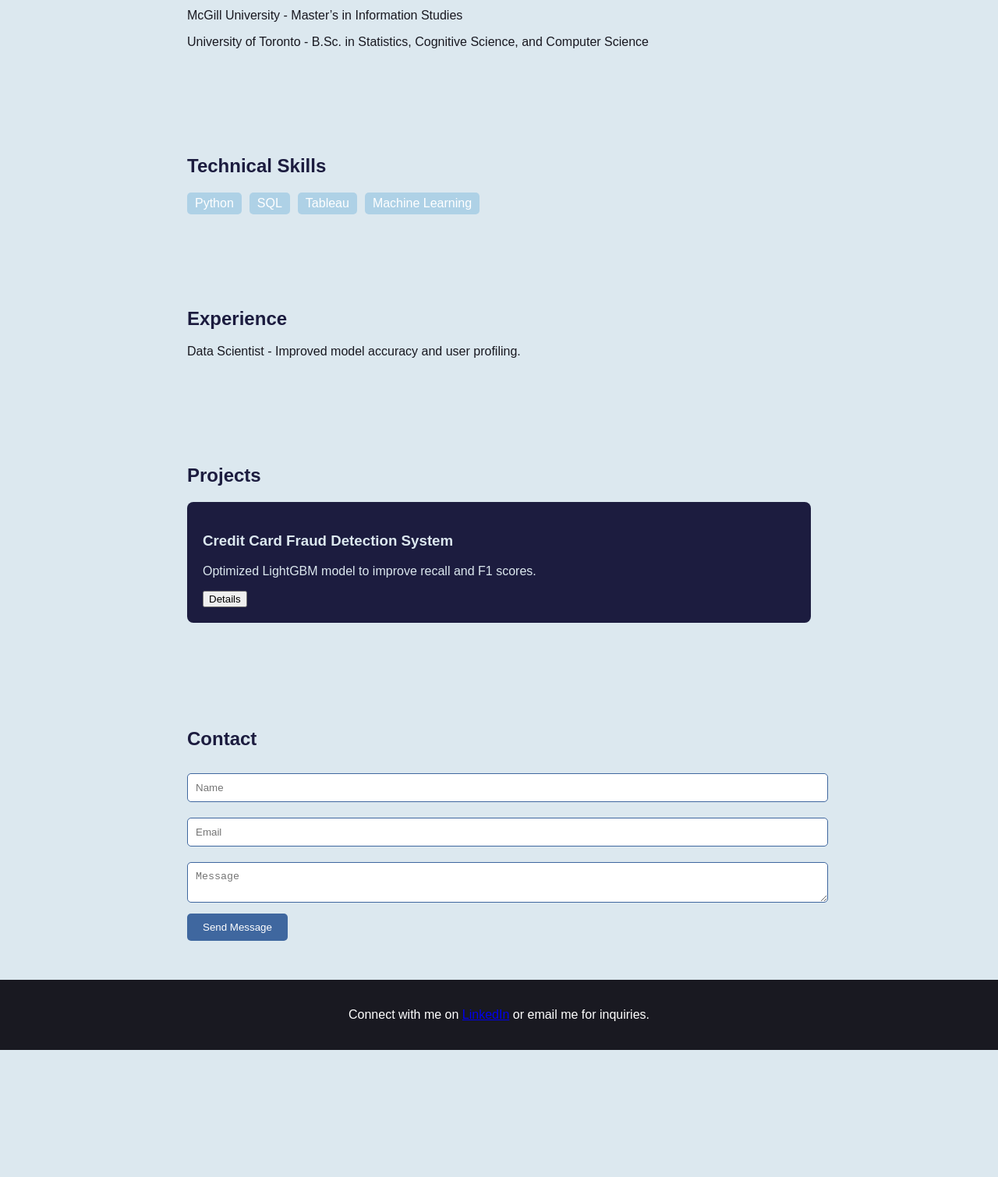
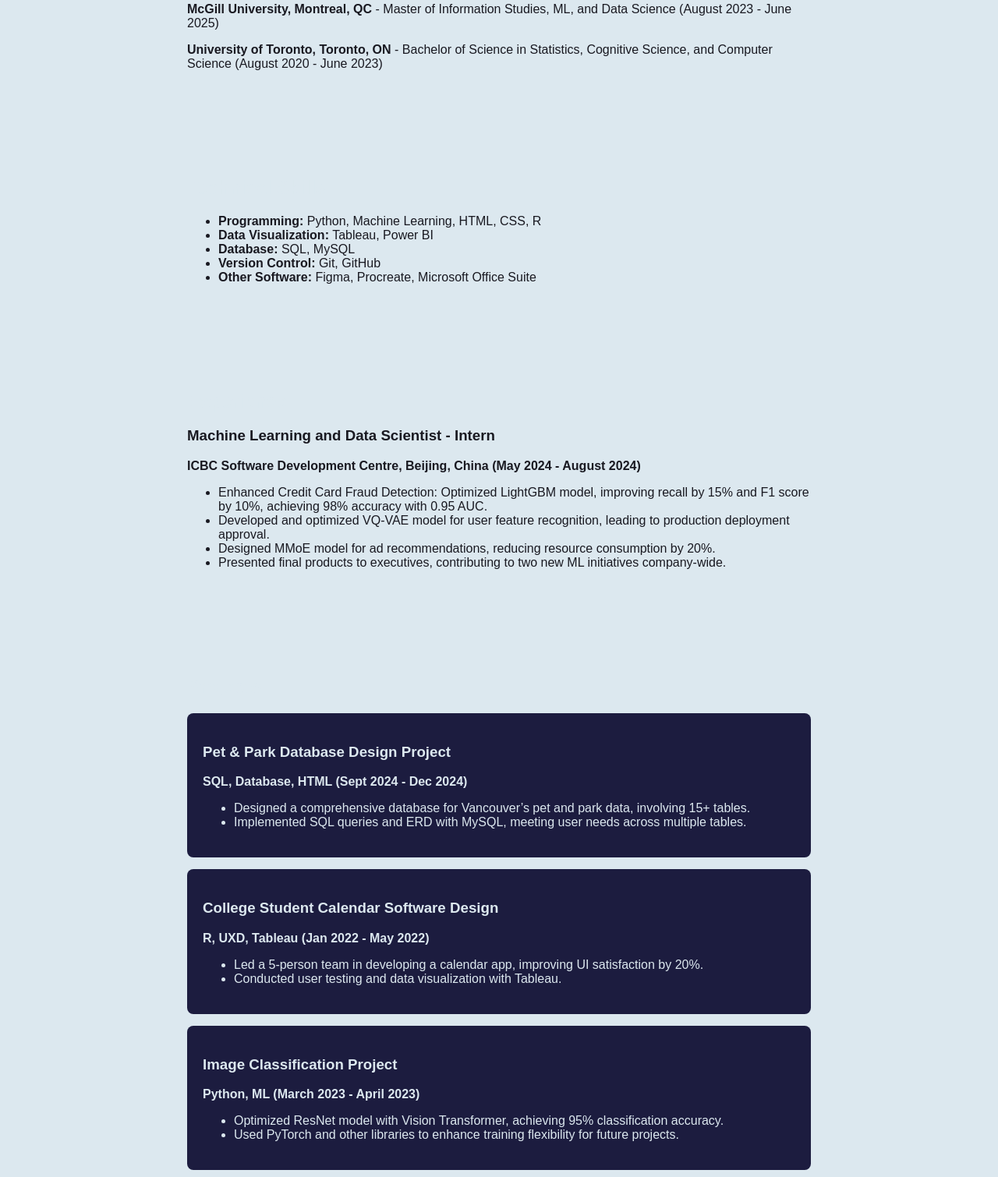
Before and after one commit to Ariel-Q/Ariel-Q.github.io, a plain HTML site: page personal_website.html in a window 1280 px wide. Shown: the part 450-1960 px from the top of the page at 78% size. Before the commit the page ends 1797 px from the top, so only its background shows below. Drawn offline with Linux system fonts and the light colour scheme; a web font is replaced by a local one.

Commit message:
fond changed

```diff
--- a/personal_website.html
+++ b/personal_website.html
@@ -5,7 +5,10 @@
   <meta name="viewport" content="width=device-width, initial-scale=1.0">
   <title>Ariel Xu - Data Scientist CV</title>
   <link rel="stylesheet" href="styles_2.css">
-  <link href="https://fonts.googleapis.com/css2?family=Monda&family=Martel+Sans&family=Biryani&display=swap" rel="stylesheet">
+  <link rel="preconnect" href="https://fonts.googleapis.com">
+  <link rel="preconnect" href="https://fonts.gstatic.com" crossorigin>
+  <link href="https://fonts.googleapis.com/css2?family=Edu+AU+VIC+WA+NT+Pre:wght@400..700&display=swap" rel="stylesheet">
+<!--  <link href="https://fonts.googleapis.com/css2?family=Monda&family=Martel+Sans&family=Biryani&display=swap" rel="stylesheet">-->
 </head>
 <body>
 
@@ -22,11 +25,9 @@
   <section id="home" class="section">
     <h1>Ariel Xu</h1>
     <p class="tagline">Data Scientist | Data Analyst | Turning Data into Insights</p>
-    <a href="https://www.linkedin.com/in/ariel-xu" target="_blank" class="linkedin-icon">LinkedIn</a>
-    <div class="timeline">
-      <!-- Add timeline dots with links -->
-      <span class="timeline-dot" onclick="scrollToSection('#education')">Education</span>
-      <span class="timeline-dot" onclick="scrollToSection('#experience')">Experience</span>
+    <a href="https://www.linkedin.com/in/qin-xu--ariel" target="_blank" class="linkedin-icon">LinkedIn</a>
+    <div class="contact-info">
+      <p>(437) 361-9206 | <a href="mailto:Ariel.xq2025@outlook.com">Ariel.xq2025@outlook.com</a> | Toronto, ON</p>
     </div>
   </section>
 </header>
@@ -34,38 +35,64 @@
 <!-- Education Section -->
 <section id="education" class="section">
   <h2>Education</h2>
-  <p>McGill University - Master’s in Information Studies</p>
-  <p>University of Toronto - B.Sc. in Statistics, Cognitive Science, and Computer Science</p>
+  <p><strong>McGill University, Montreal, QC</strong> - Master of Information Studies, ML, and Data Science (August 2023 - June 2025)</p>
+  <p><strong>University of Toronto, Toronto, ON</strong> - Bachelor of Science in Statistics, Cognitive Science, and Computer Science (August 2020 - June 2023)</p>
 </section>
 
 <!-- Technical Skills Section -->
 <section id="skills" class="section">
   <h2>Technical Skills</h2>
-  <div class="skills">
-    <div class="skill">Python</div>
-    <div class="skill">SQL</div>
-    <div class="skill">Tableau</div>
-    <div class="skill">Machine Learning</div>
-    <!-- Add other skills -->
-  </div>
+  <ul>
+    <li><strong>Programming:</strong> Python, Machine Learning, HTML, CSS, R</li>
+    <li><strong>Data Visualization:</strong> Tableau, Power BI</li>
+    <li><strong>Database:</strong> SQL, MySQL</li>
+    <li><strong>Version Control:</strong> Git, GitHub</li>
+    <li><strong>Other Software:</strong> Figma, Procreate, Microsoft Office Suite</li>
+  </ul>
 </section>
 
 <!-- Experience Section -->
 <section id="experience" class="section">
-  <h2>Experience</h2>
-  <p>Data Scientist - Improved model accuracy and user profiling.</p>
-  <!-- Add more experience details as per requirement -->
+  <h2 >Experience</h2>
+  <div class="job">
+    <h3>Machine Learning and Data Scientist - Intern</h3>
+    <p><strong>ICBC Software Development Centre, Beijing, China (May 2024 - August 2024)</strong></p>
+    <ul>
+      <li>Enhanced Credit Card Fraud Detection: Optimized LightGBM model, improving recall by 15% and F1 score by 10%, achieving 98% accuracy with 0.95 AUC.</li>
+      <li>Developed and optimized VQ-VAE model for user feature recognition, leading to production deployment approval.</li>
+      <li>Designed MMoE model for ad recommendations, reducing resource consumption by 20%.</li>
+      <li>Presented final products to executives, contributing to two new ML initiatives company-wide.</li>
+    </ul>
+  </div>
 </section>
 
 <!-- Projects Section -->
 <section id="projects" class="section">
   <h2>Projects</h2>
   <div class="project">
-    <h3>Credit Card Fraud Detection System</h3>
-    <p>Optimized LightGBM model to improve recall and F1 scores.</p>
-    <button onclick="showProjectDetails('fraud-detection')">Details</button>
+    <h3>Pet & Park Database Design Project</h3>
+    <p><strong>SQL, Database, HTML (Sept 2024 - Dec 2024)</strong></p>
+    <ul>
+      <li>Designed a comprehensive database for Vancouver’s pet and park data, involving 15+ tables.</li>
+      <li>Implemented SQL queries and ERD with MySQL, meeting user needs across multiple tables.</li>
+    </ul>
   </div>
-  <!-- Add more projects -->
+  <div class="project">
+    <h3>College Student Calendar Software Design</h3>
+    <p><strong>R, UXD, Tableau (Jan 2022 - May 2022)</strong></p>
+    <ul>
+      <li>Led a 5-person team in developing a calendar app, improving UI satisfaction by 20%.</li>
+      <li>Conducted user testing and data visualization with Tableau.</li>
+    </ul>
+  </div>
+  <div class="project">
+    <h3>Image Classification Project</h3>
+    <p><strong>Python, ML (March 2023 - April 2023)</strong></p>
+    <ul>
+      <li>Optimized ResNet model with Vision Transformer, achieving 95% classification accuracy.</li>
+      <li>Used PyTorch and other libraries to enhance training flexibility for future projects.</li>
+    </ul>
+  </div>
 </section>
 
 <!-- Contact Section -->
@@ -81,7 +108,7 @@
 
 <!-- Footer -->
 <footer>
-  <p>Connect with me on <a href="https://www.linkedin.com/in/ariel-xu">LinkedIn</a> or email me for inquiries.</p>
+  <p>Connect with me on <a href="https://www.linkedin.com/in/qin-xu--ariel">LinkedIn</a> or email me for inquiries.</p>
 </footer>
 
 </body>
--- a/styles_2.css
+++ b/styles_2.css
@@ -44,7 +44,11 @@ header {
 
 h1, h2 {
     font-family: var(--font-secondary);
-    color: var(--space-cadet);
+    color: var(--alice-blue);
+    /*font-family: "Edu AU VIC WA NT Pre", cursive;*/
+    font-optical-sizing: auto;
+    font-weight: 900;
+    font-style: normal;
 }
 
 .tagline {
```
